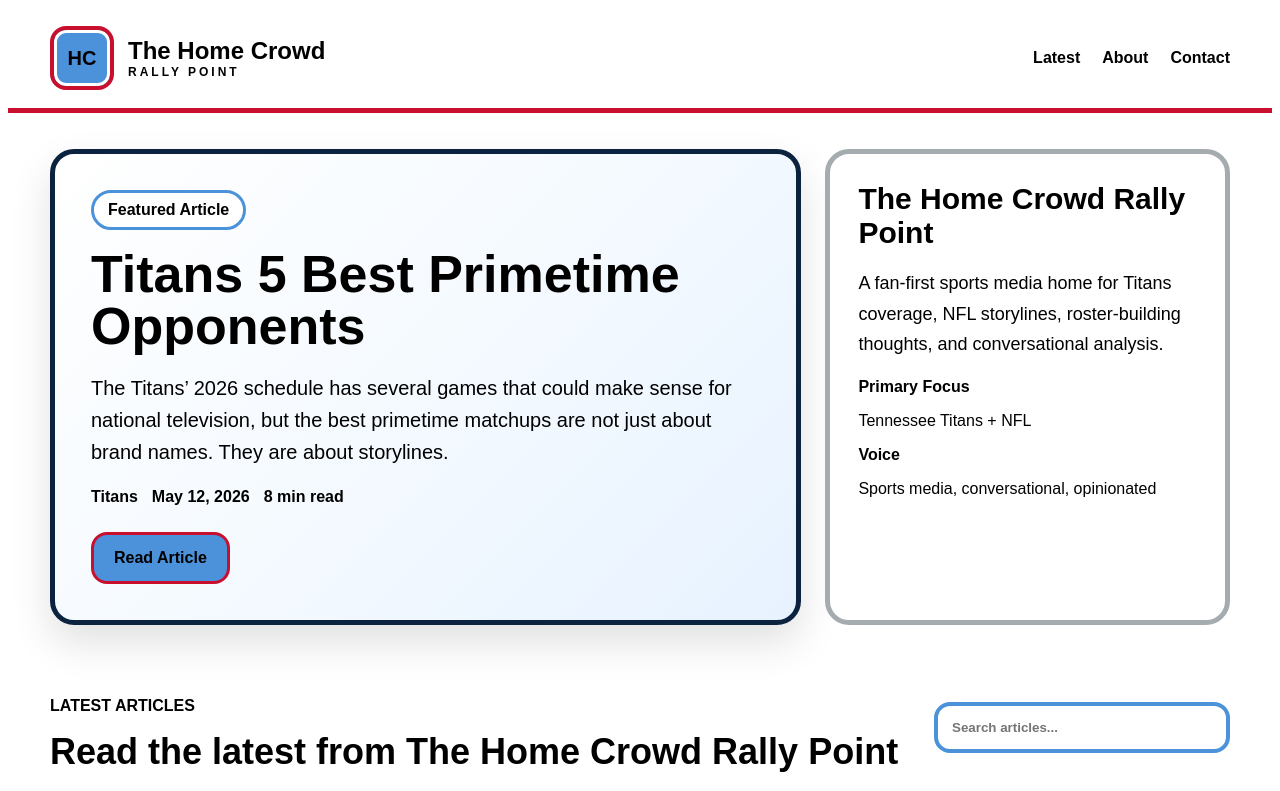
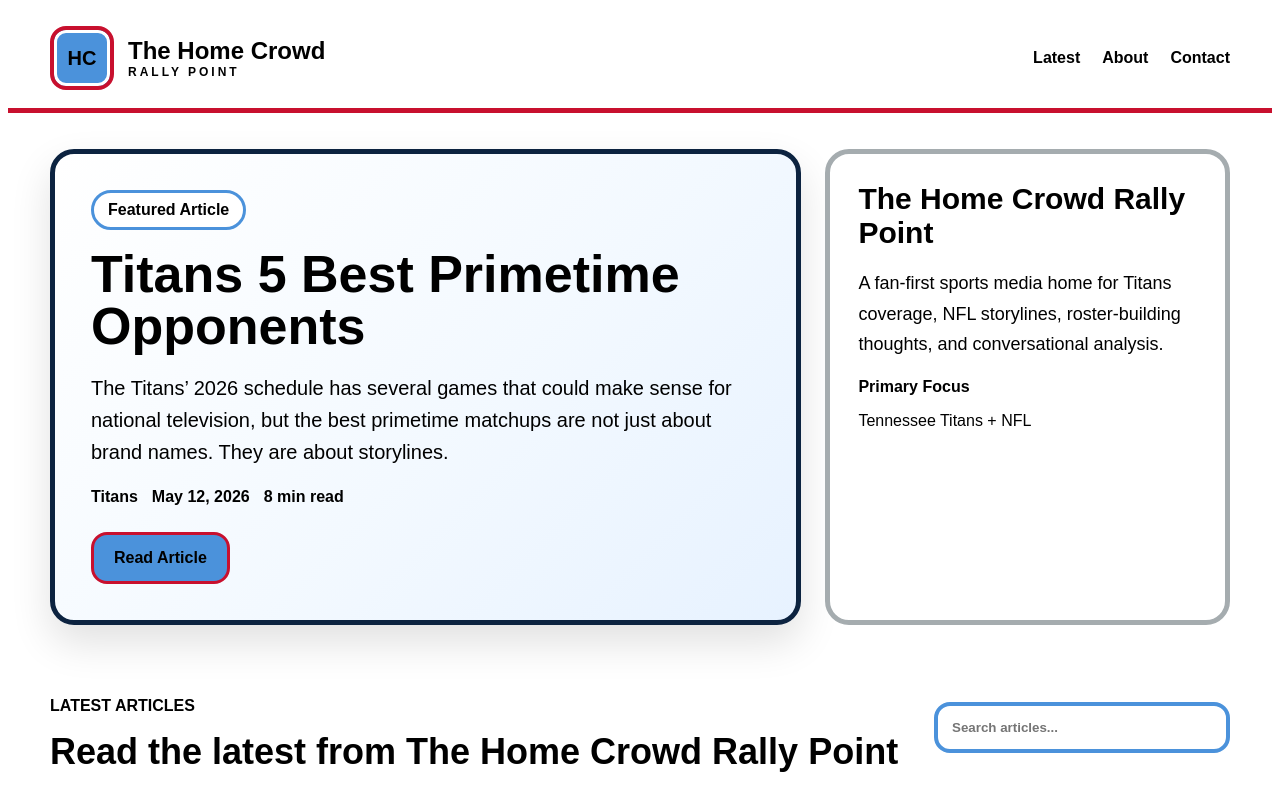
Before and after one commit to TheHomeCrowdRallyPoint/TheHomeCrowdRallyPoint, a React (Vite) app: page / in a window 1280 px wide. Shown: the top 791 px of the page. Built offline with nearby package versions, Linux system fonts and the light colour scheme.

Commit message:
Update App.jsx

```diff
--- a/src/App.jsx
+++ b/src/App.jsx
@@ -414,8 +414,7 @@ export default function App() {
               </p>
               <p style={{ fontWeight: 900 }}>Primary Focus</p>
               <p>Tennessee Titans + NFL</p>
-              <p style={{ fontWeight: 900 }}>Voice</p>
-              <p>Sports media, conversational, opinionated</p>
+
             </aside>
           </section>
 
```
